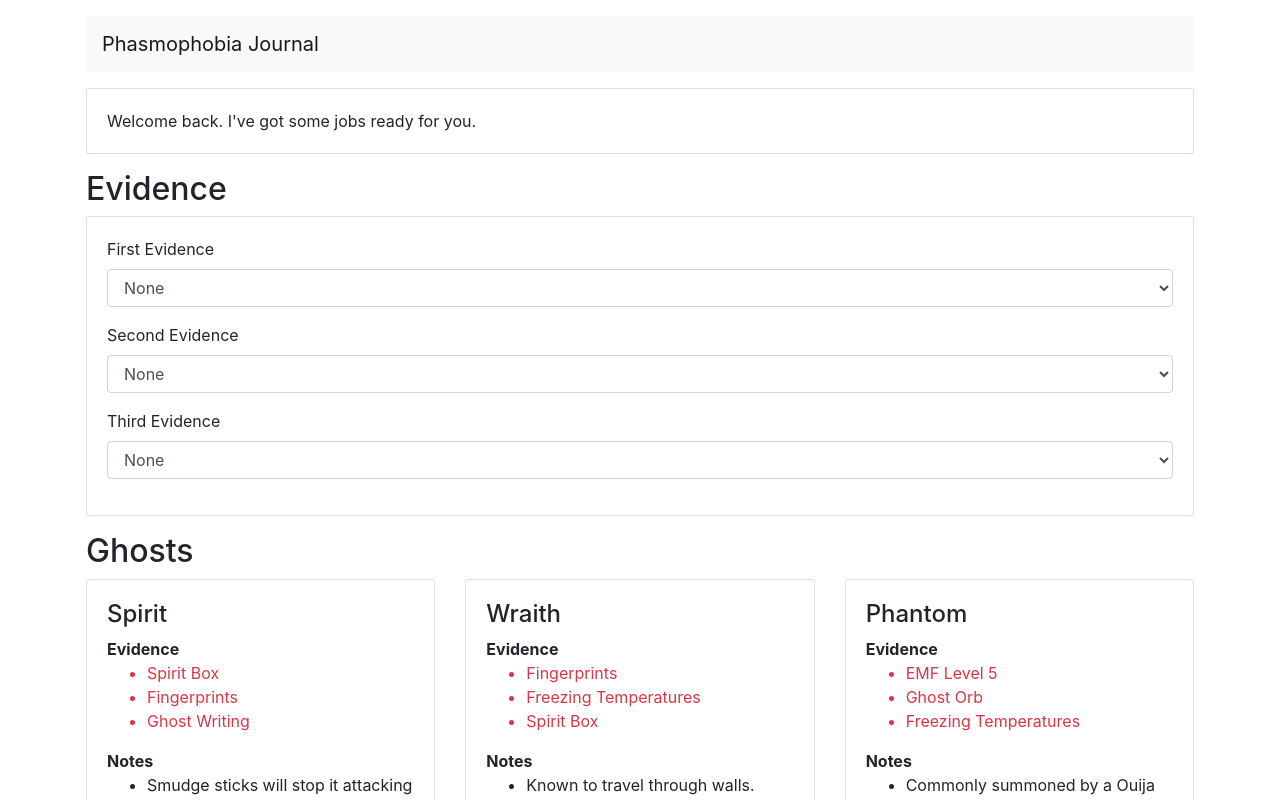
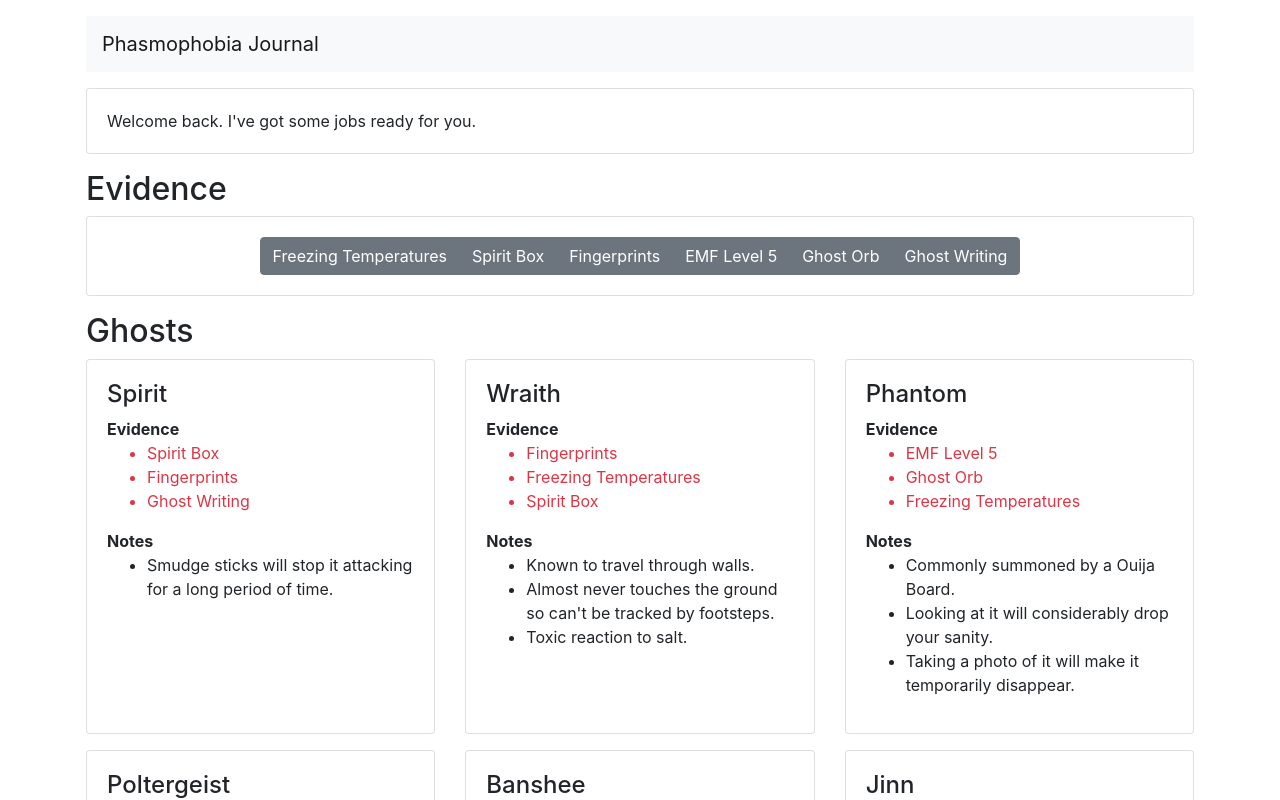
Before and after one commit to jamesfoley/phasmophobia-journal, a React (Create React App) app: page / in a window 1280 px wide. Shown: the top 800 px of the page. Built offline with nearby package versions, Linux system fonts and the light colour scheme.

Commit message:
Swapped out dropdowns for a button group

```diff
--- a/src/App.js
+++ b/src/App.js
@@ -1,4 +1,4 @@
-import React, {useState} from 'react'
+import React, {useCallback, useState} from 'react'
 import Container from 'react-bootstrap/Container'
 
 import './App.css'
@@ -8,21 +8,25 @@
 import {evidence, ghosts} from "./data"
 import Row from "react-bootstrap/Row"
 import Col from "react-bootstrap/Col"
+import ButtonGroup from "react-bootstrap/ButtonGroup"
+import Button from "react-bootstrap/Button"
 
 
 const App = () => {
-  const [evidenceOne, setEvidenceOne] = useState('None')
-  const [evidenceTwo, setEvidenceTwo] = useState('None')
-  const [evidenceThree, setEvidenceThree] = useState('None')
+  const [selectedEvidence, setSelectedEvidence] = useState([])
 
-  const selectedEvidence = []
-  if (evidenceOne !== "None") selectedEvidence.push(evidenceOne)
-  if (evidenceTwo !== "None") selectedEvidence.push(evidenceTwo)
-  if (evidenceThree !== "None") selectedEvidence.push(evidenceThree)
+  const handleEvidenceClick = useCallback((key) => {
+    console.log(key)
+    const newSelectedEvidence = [...selectedEvidence]
+    console.log(newSelectedEvidence)
+    if (!newSelectedEvidence.includes(key)) {
+      newSelectedEvidence.push(key)
+    } else {
+      newSelectedEvidence.splice(newSelectedEvidence.indexOf(key), 1)
+    }
 
-  const evidenceOneKey = Object.keys(evidence).find(key => evidence[key] === evidenceOne)
-  const evidenceTwoKey = Object.keys(evidence).find(key => evidence[key] === evidenceTwo)
-  const evidenceThreeKey = Object.keys(evidence).find(key => evidence[key] === evidenceThree)
+    setSelectedEvidence(newSelectedEvidence)
+  }, [selectedEvidence])
 
   return (
     <Container className="p-3">
@@ -37,49 +41,12 @@
       <h2 className="mt-3">Evidence</h2>
       <Card body>
         <Form>
-          <Form.Group controlId="formBasicEmail">
-            <Form.Label>First Evidence</Form.Label>
-            <Form.Control
-              as="select"
-              value={evidenceOne}
-              onChange={event => setEvidenceOne(event.target.value)}
-            >
-              {Object.keys(evidence).filter(key => {
-                return key === 'none' || (key !== evidenceTwoKey && key !== evidenceThreeKey)
-              }).map(key => {
-                return <option value={evidence[key]}>{evidence[key]}</option>
+          <Form.Group className="d-flex justify-content-center mb-0">
+            <ButtonGroup className="mb-0" aria-label="Basic example">
+              {Object.keys(evidence).map(key => {
+                return <Button variant={selectedEvidence.includes(key) ? "primary" : "secondary"} onClick={() => {handleEvidenceClick(key)}}>{evidence[key]}</Button>
               })}
-            </Form.Control>
-          </Form.Group>
-
-          <Form.Group controlId="formBasicEmail">
-            <Form.Label>Second Evidence</Form.Label>
-            <Form.Control
-              as="select"
-              value={evidenceTwo}
-              onChange={event => setEvidenceTwo(event.target.value)}
-            >
-              {Object.keys(evidence).filter(key => {
-                return key === 'none' || (key !== evidenceOneKey && key !== evidenceThreeKey)
-              }).map(evidenceKey => {
-                return <option value={evidence[evidenceKey]}>{evidence[evidenceKey]}</option>
-              })}
-            </Form.Control>
-          </Form.Group>
-
-          <Form.Group controlId="formBasicEmail">
-            <Form.Label>Third Evidence</Form.Label>
-            <Form.Control
-              as="select"
-              value={evidenceThree}
-              onChange={event => setEvidenceThree(event.target.value)}
-            >
-              {Object.keys(evidence).filter(key => {
-                return key === 'none' || (key !== evidenceOneKey && key !== evidenceTwoKey)
-              }).map(evidenceKey => {
-                return <option value={evidence[evidenceKey]}>{evidence[evidenceKey]}</option>
-              })}
-            </Form.Control>
+            </ButtonGroup>
           </Form.Group>
         </Form>
       </Card>
@@ -87,8 +54,14 @@
       <h2 className="mt-3">Ghosts</h2>
       <Row>
         {ghosts.filter(ghost => {
+          const ghostEvidenceKeys = []
+          Object.keys(evidence).forEach((key) => {
+            if(ghost.evidence.includes(evidence[key])) {
+              ghostEvidenceKeys.push(key)
+            }
+          })
 
-          return selectedEvidence.every(item => ghost.evidence.includes(item))
+          return selectedEvidence.every(item => ghostEvidenceKeys.includes(item))
         }).map(ghost => {
           return <Col xl={4} lg={6} md={12} className="d-flex">
             <Card body className="mb-3 w-100">
@@ -98,7 +71,11 @@
               </p>
               <ul>
                 {ghost.evidence.map(ghostEvidence => {
-                  const className = !selectedEvidence.includes(ghostEvidence) ? 'text-danger' : ''
+                  let evidenceKey = ''
+                  Object.keys(evidence).forEach(key => {
+                    if (evidence[key] === ghostEvidence) evidenceKey = key
+                  })
+                  const className = !selectedEvidence.includes(evidenceKey) ? 'text-danger' : ''
                   return <li className={className}>{ghostEvidence}</li>
                 })}
               </ul>
--- a/src/data.js
+++ b/src/data.js
@@ -1,5 +1,5 @@
 export const evidence = {
-  none: "None",
+  // none: "None",
   freezingTemperatures: "Freezing Temperatures",
   spiritBox: "Spirit Box",
   fingerprints: "Fingerprints",
```
